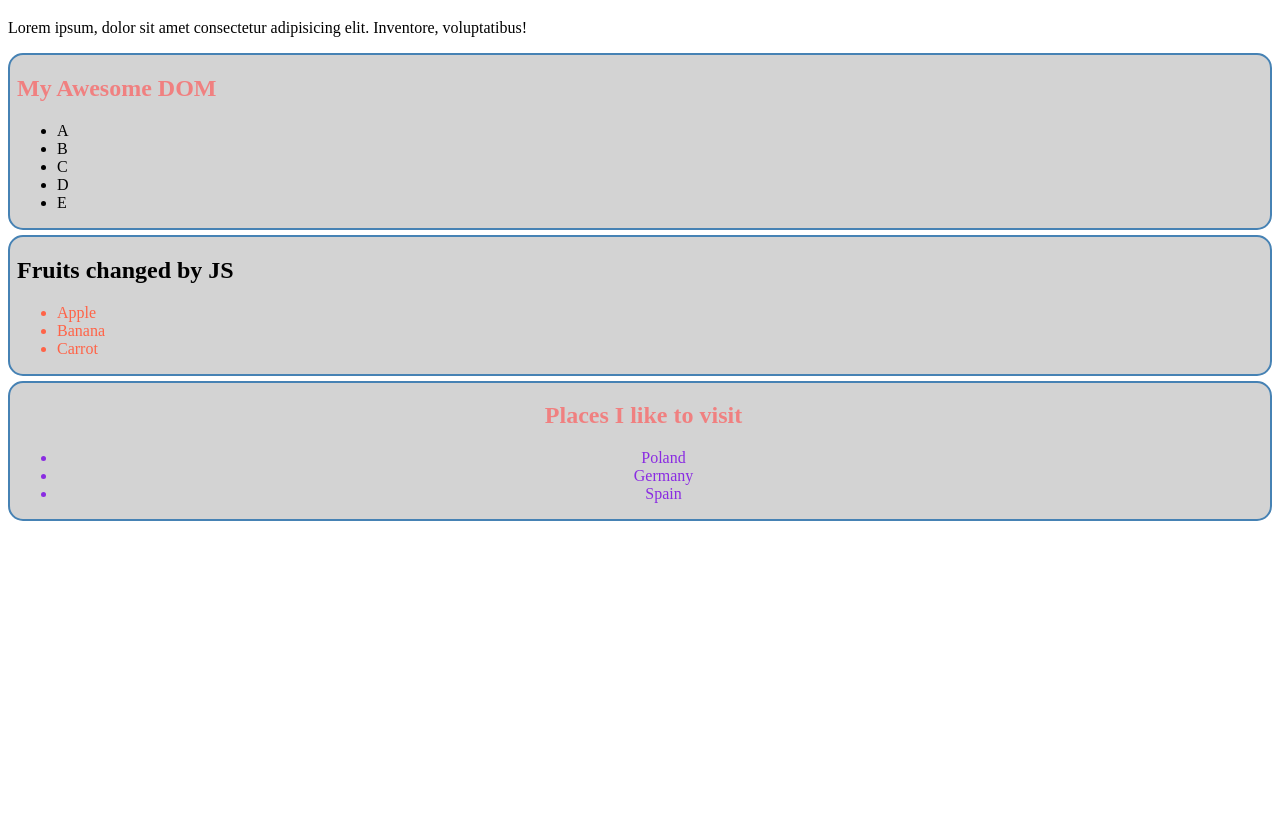
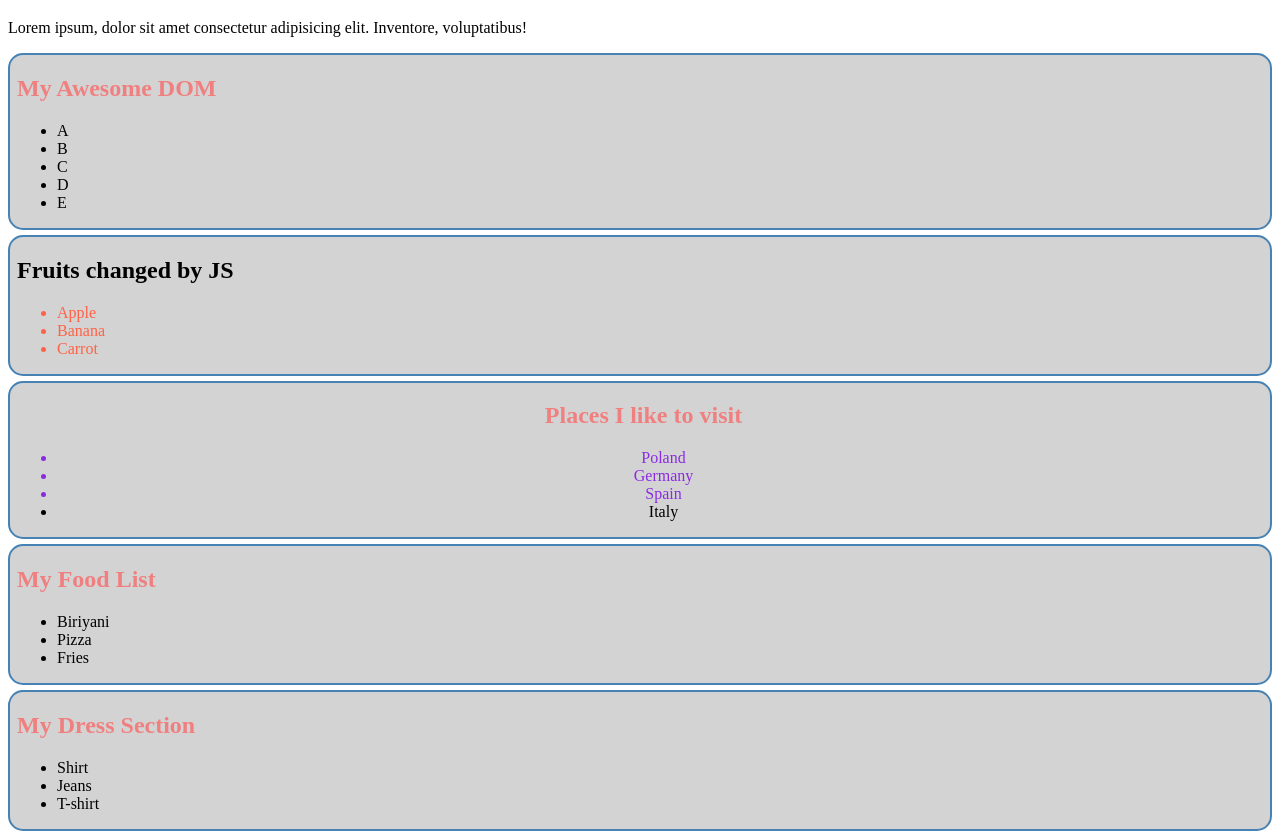
Before and after one commit to rajesh-mondal/js-playground, a plain HTML site: page 08. Tour of DOM (Document Object Model)/index.html in a window 1280 px wide. Shown: the part 61-900 px from the top of the page. Before the commit the page ends 800 px from the top, so only its background shows below. Drawn offline with Linux system fonts and the light colour scheme.

Commit message:
create HTML elements with JS and append to DOM

```diff
--- a/08. Tour of DOM (Document Object Model)/index.html
+++ b/08. Tour of DOM (Document Object Model)/index.html
@@ -22,7 +22,7 @@
         <h1>Welcome to my DOM</h1>
         <p>Lorem ipsum, dolor sit amet consectetur adipisicing elit. Inventore, voluptatibus!</p>
     </header>
-    <main>
+    <main id="main-container">
         <section>
             <h1>My Awesome DOM</h1>
             <ul>
@@ -43,7 +43,7 @@
         </section>
         <section id="places-container" class="large-text">
             <h1 id="places-title">Places I like to visit</h1>
-            <ul>
+            <ul id="places-list">
                 <li class="important-places">Poland</li>
                 <li class="important-places">Germany</li>
                 <li class="important-places">Spain</li>
@@ -51,6 +51,7 @@
         </section>
     </main>
     <script src="js/dom.js"></script>
+    <script src="js/append.js"></script>
     <script src="js/styleInJs.js"></script>
     <script>
         // const student = {
--- /dev/null
+++ b/08. Tour of DOM (Document Object Model)/js/append.js
@@ -0,0 +1,40 @@
+const placeList = document.getElementById('places-list');
+const Li = document.createElement('li');
+Li.innerText = 'Italy';
+placeList.appendChild(Li);
+
+const mainContainer = document.getElementById('main-container');
+
+const section = document.createElement('section');
+const h1 = document.createElement('h1');
+h1.innerText = "My Food List";
+section.appendChild(h1);
+
+const ul = document.createElement('ul');
+const li1 = document.createElement('li');
+li1.innerText = 'Biriyani';
+ul.appendChild(li1);
+
+const li2 = document.createElement('li');
+li2.innerText = 'Pizza';
+ul.appendChild(li2);
+
+const li3 = document.createElement('li');
+li3.innerText = 'Fries';
+ul.appendChild(li3);
+
+section.appendChild(ul);
+
+mainContainer.appendChild(section);
+
+// set innerHTML directly
+const sectionDress = document.createElement('section');
+sectionDress.innerHTML = `
+<h1>My Dress Section</h1>
+<ul>
+    <li>Shirt</li>
+    <li>Jeans</li>
+    <li>T-shirt</li>
+</ul>
+`
+mainContainer.appendChild(sectionDress);
```
